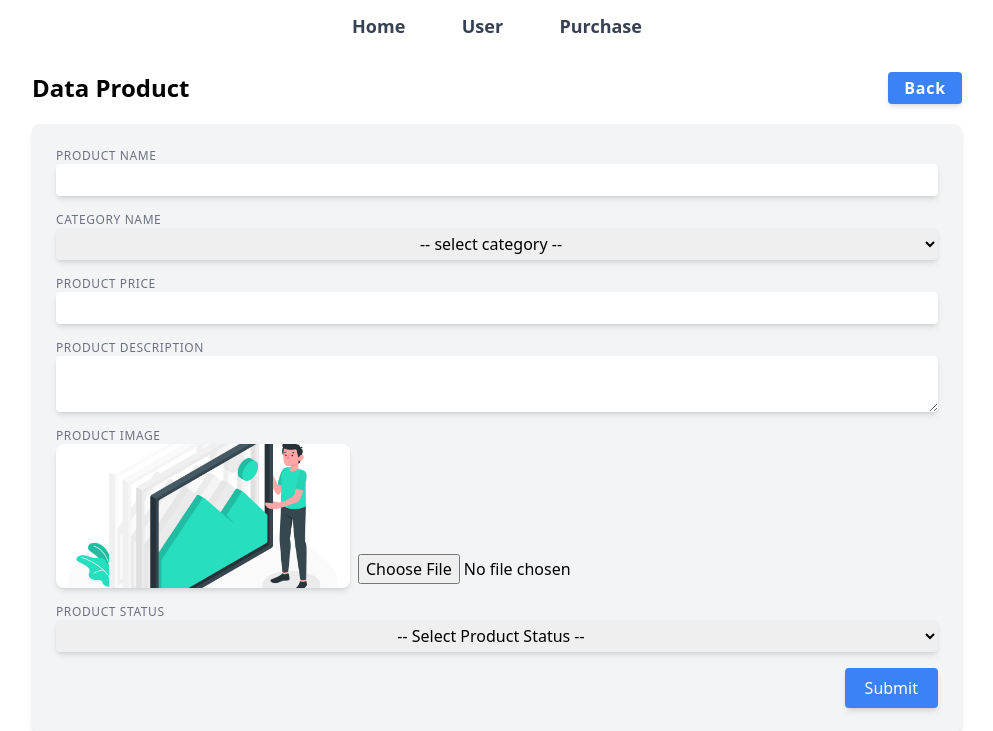
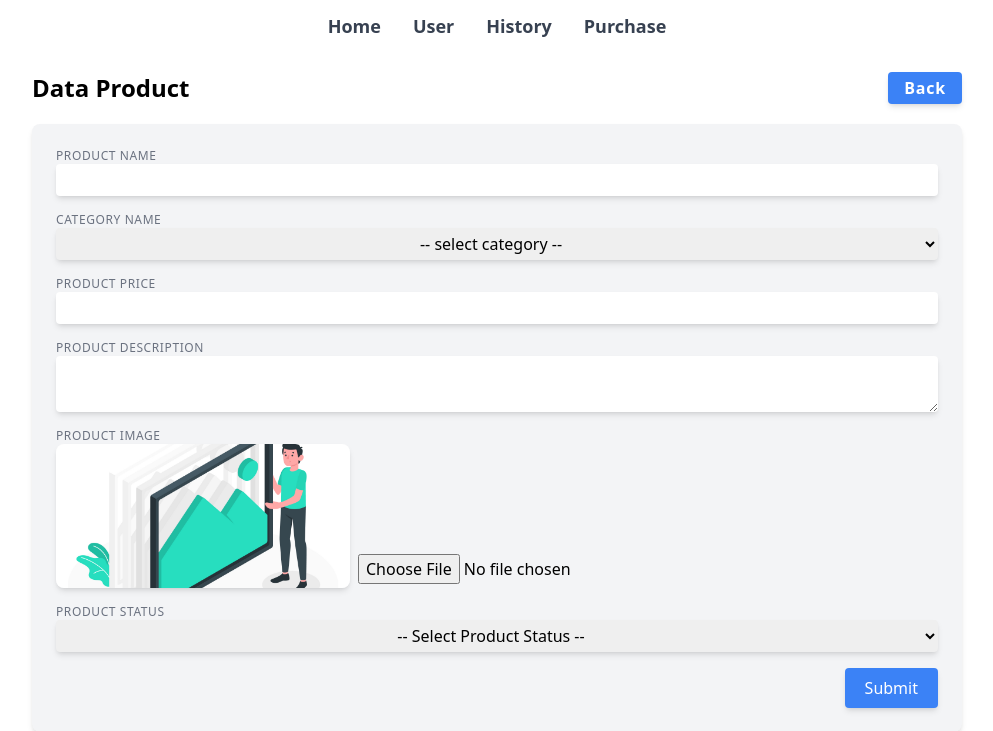
Before and after one commit to Krz193/web-onlineshop, a PHP site: page /form_product.php in a window 1280 px wide. Shown: the top 731 px of the page, without its empty margins (143-1136 px from the left). Run offline with PHP 8.4, Linux system fonts and the light colour scheme; data that the repository does not hold is empty; some libraries are stand-ins or nearby versions.

Commit message:
progress role separation

```diff
--- a/nav.php
+++ b/nav.php
@@ -1,5 +1,6 @@
 <nav class="w-4/12 p-3 mx-auto flex justify-evenly">
     <a href="view_product.php" class="capitalize font-bold text-lg text-gray-700 hover:text-gray-950">home</a>
     <a href="view_user.php" class="capitalize font-bold text-lg text-gray-700 hover:text-gray-950">user</a>
+    <a href="" class="capitalize font-bold text-lg text-gray-700 hover:text-gray-950">history</a>
     <a href="" class="capitalize font-bold text-lg text-gray-700 hover:text-gray-950">purchase</a>
 </nav>
```
